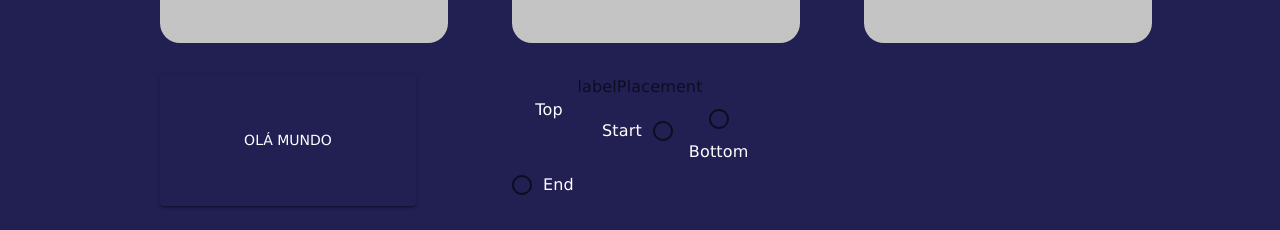
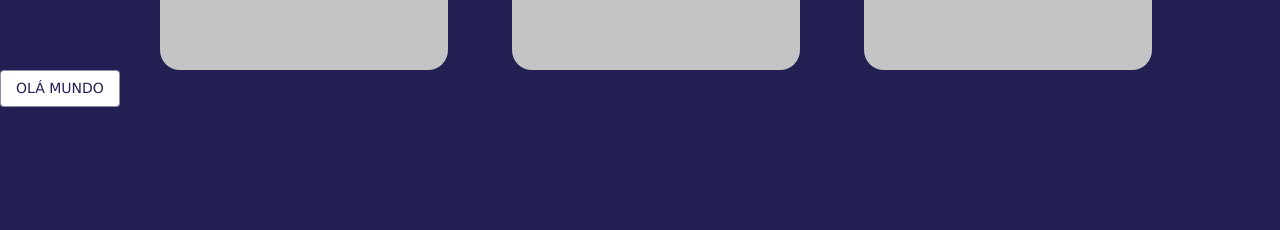
Before and after one commit to dbinclui/dbinclui-frontend, a React (Create React App) app: page / in a window 1280 px wide. Shown: the part 687-917 px from the top of the page. After the commit the page ends 800 px from the top, so only its background shows below. Built offline with nearby package versions, Linux system fonts and the light colour scheme.

Commit message:
tentando tirar o focus do botao, thema da maneira correta

```diff
--- a/src/App.tsx
+++ b/src/App.tsx
@@ -6,23 +6,12 @@ import AcessibilityGuide from './pages/acessibility-guide';
 import DeafCultureGuide from './pages/deaf-culture-guide';
 import Error from './pages/error/404';
 import RegisterGuide from './pages/register-guide';
-import { CssBaseline, Box } from '@mui/material';
-import { ThemeProvider } from '@mui/material/styles';
-import theme from './styles/theme';
-import { Colors } from './styles/colors';
 
 function App() {
   return (
     <>
       <VLibras />
       <React.StrictMode>
-        <Box sx={{
-          background: Colors.DARK_BLUE,
-          height: '100vh',
-          color: Colors.WHITE
-        }}>
-        <CssBaseline />
-        <ThemeProvider theme={theme}>
         <BrowserRouter>
           <Routes>
             <Route path="/" element={<App />} />
@@ -33,8 +22,6 @@ function App() {
             <Route path="*" element={<Error />} />
           </Routes>
         </BrowserRouter>
-        </ThemeProvider>
-        </Box>
       </React.StrictMode>
     </>
   );
--- a/src/index.tsx
+++ b/src/index.tsx
@@ -1,5 +1,14 @@
 import React from 'react';
 import ReactDOM from 'react-dom';
 import App from './App';
+import { CssBaseline } from '@mui/material';
+import { ThemeProvider } from '@mui/material/styles';
+import theme from './styles/theme';
 
-ReactDOM.render(<App />, document.getElementById('root'));
+ReactDOM.render(
+    <ThemeProvider theme={theme}>
+        <CssBaseline />
+            <App />
+    </ThemeProvider>,
+
+ document.getElementById('root'));
--- a/src/pages/home/index.tsx
+++ b/src/pages/home/index.tsx
@@ -1,11 +1,6 @@
 import React from 'react';
 import { useNavigate } from 'react-router-dom';
 import Button from '@mui/material/Button';
-import Radio from '@mui/material/Radio';
-import RadioGroup from '@mui/material/RadioGroup';
-import FormControlLabel from '@mui/material/FormControlLabel';
-import FormControl from '@mui/material/FormControl';
-import FormLabel from '@mui/material/FormLabel';
 
 import './style.css';
 
@@ -80,34 +75,8 @@ export const Home: React.FC<HomeProps> = (): JSX.Element => {
             <img src="" alt="" />
           </div>
         </div>
-        <Button variant="contained"> Olá Mundo</Button>
-        <FormControl component="fieldset">
-      <FormLabel component="legend">labelPlacement</FormLabel>
-      <RadioGroup row aria-label="position" name="position" defaultValue="top">
-        <FormControlLabel
-          value="top"
-          control={<Radio />}
-          label="Top"
-          labelPlacement="top"
-        />
-        <FormControlLabel
-          value="start"
-          control={<Radio />}
-          label="Start"
-          labelPlacement="start"
-        />
-        <FormControlLabel
-          value="bottom"
-          control={<Radio />}
-          label="Bottom"
-          labelPlacement="bottom"
-        />
-        <FormControlLabel value="end" control={<Radio />} label="End" />
-      </RadioGroup>
-    </FormControl>
-
-
       </section>
+        <Button variant="outlined"> Olá Mundo</Button>
     </>
 
   );
--- a/src/styles/theme.ts
+++ b/src/styles/theme.ts
@@ -7,7 +7,7 @@ const theme =
 createTheme({
   palette: {
     background: {
-      default: '#221F52'
+      default: Colors.DARK_BLUE
     },
       text: {
         primary: Colors.WHITE
@@ -25,10 +25,27 @@ createTheme({
   typography:{
       fontFamily: "verdana"
   },
+/*Tem que ver uma forma de o botal não sumir com o hover*/
+  components:{
+    MuiButton:{
+      styleOverrides:{
+        outlined:{
+          backgroundColor: Colors.WHITE,
+          root:{
+            color: Colors.WHITE,
+            textTransform: 'none',
+            /*primary:{
+              '&:hover': {
+                backgroundColor: Colors.RED,
+                color: Colors.GREEN,
+            }
+            },*/
+          },
+        },
+      },
+    }
+  }
 
 });
-/*const background = {
-  background: 'linear-gradient(45deg, #FE6B8B 30%, #FF8E53 90%)'
-}*/
 
 export default theme;
```
